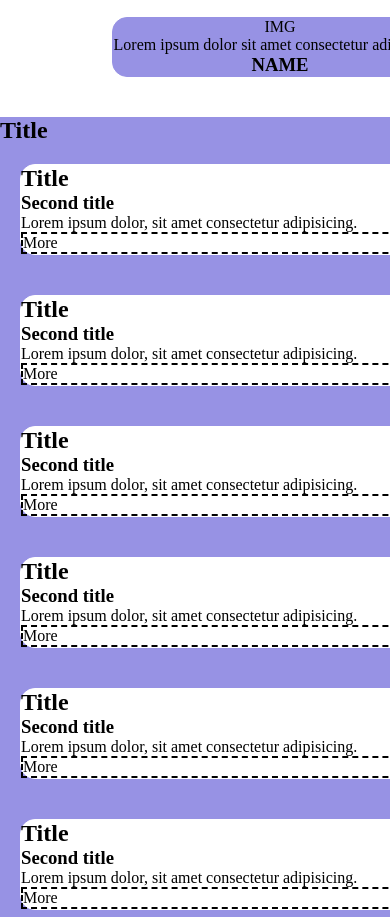
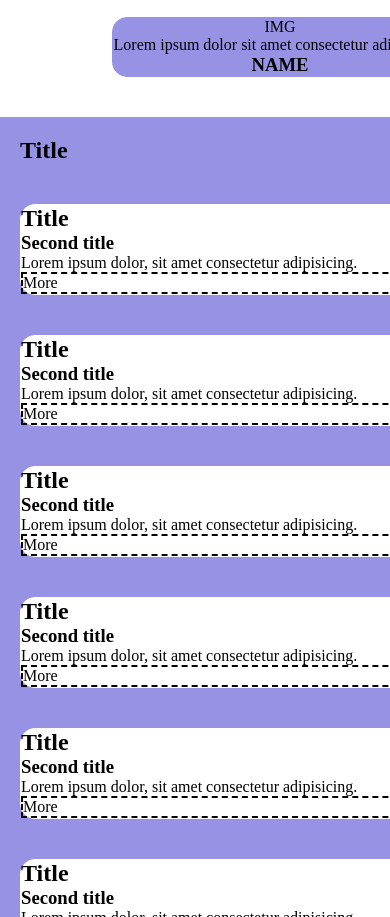
Before and after one commit to AndreaPiazza33/htmlcss-responsive-layout, a plain HTML site: page index.html in a window 390 px wide. Shown: the part 1196-2113 px from the top of the page. Drawn offline with Linux system fonts and the light colour scheme.

Commit message:
feat: add tablet responsive to fourth section

```diff
--- a/CSS/style.css
+++ b/CSS/style.css
@@ -94,7 +94,10 @@ section:nth-child(even){
 }
 
 /* 4th Section */
-
+#benefit-title{
+    width: 100%;
+    margin: 20px 20px;
+}
 .benefit-cardbox{
     width: 100%;
     margin: 20px 20px;
@@ -155,4 +158,9 @@ section:nth-child(even){
         width: 100%;
         margin: 20px 20px;
     }
+
+    /*4th section*/
+    .benefit-cardbox{
+        width: calc(50% - 40px);
+    }
 }
--- a/index.html
+++ b/index.html
@@ -122,9 +122,11 @@
         </section>
 
         <!--FOURTH SECTION-->
-        <section> <!--titolo + 6 cards con testo-->
+        <section id="benefit-section"> <!--titolo + 6 cards con testo-->
             <div class="container">
-                <h2>Title</h2>
+                <div id="benefit-title">
+                  <h2>Title</h2>
+                </div>
 
                 <div class="benefit-cardbox">
                   <h2>Title</h2>
```
